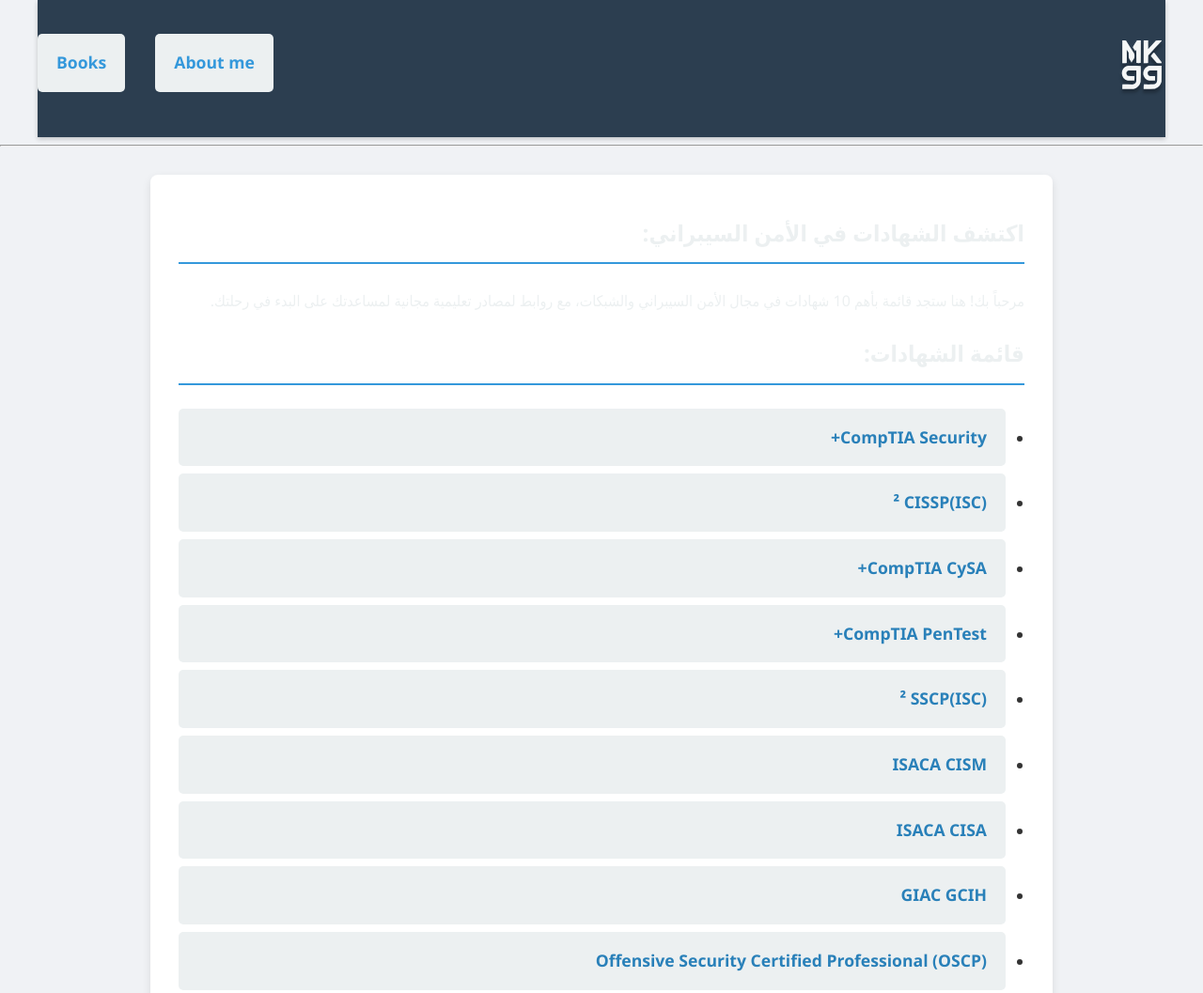
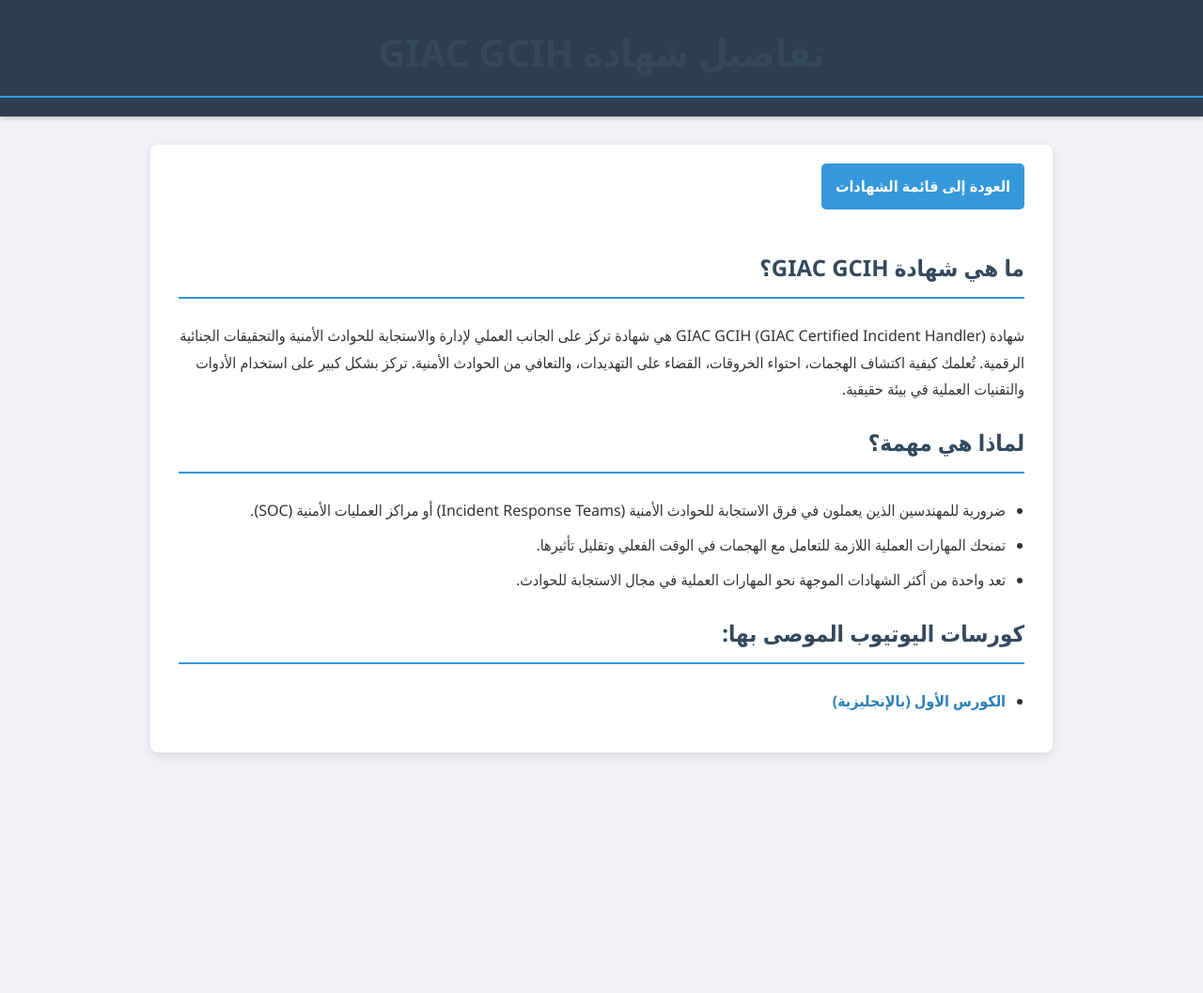
Before and after one commit to khalidhishamcs/khalidhishamcs.github.io, a plain HTML site: page gcih.html in a window 1280 px wide. Shown: the top 1057 px of the page at 94% size. After the commit the page ends 831 px from the top, so only its background shows below. Drawn offline with Linux system fonts and the light colour scheme.

Commit message:
Update gcih.html

```diff
--- a/gcih.html
+++ b/gcih.html
@@ -1,113 +1,78 @@
 <!DOCTYPE html>
 <html lang="ar" dir="rtl">
 <head>
-    <!DOCTYPE html>
-<html lang="ar" dir="rtl">
-<head>
-    <script async src="https://www.googletagmanager.com/gtag/js?id=G-L3BC3C38I2Y"></script>
-<script>
-  window.dataLayer = window.dataLayer || [];
-  function gtag(){dataLayer.push(arguments);}
-  gtag('js', new Date());
-
-  gtag('config', 'G-L3BC3C38I2Y');
-</script>
     <meta charset="UTF-8">
     <meta name="viewport" content="width=device-width, initial-scale=1.0">
-    <title>أهم شهادات الأمن السيبراني والشبكات</title>
+
+    <!-- Google Analytics 4 -->
+    <script async src="https://www.googletagmanager.com/gtag/js?id=G-L3BC3C38I2Y"></script>
+    <script>
+      window.dataLayer = window.dataLayer || [];
+      function gtag(){dataLayer.push(arguments);}
+      gtag('js', new Date());
+      gtag('config', 'G-L3BC3C38I2Y');
+    </script>
+
+    <title>تفاصيل شهادة GIAC GCIH</title>
     <style>
-        /* التنسيقات العامة للعناصر الأساسية */
         body {
             font-family: 'Segoe UI', Tahoma, Geneva, Verdana, sans-serif;
-            color: #dbe2e6;
             line-height: 1.8;
             margin: 0;
             padding: 0;
-            background-color: #222831;
-            color: #1d0404;
+            background-color: #f0f2f5;
+            color: #333;
             direction: rtl;
             text-align: right;
-
         }
-
-        /* تنسيقات رأس الصفحة */
-
-        header{
-            display: flex;
-            justify-content:space-between;
-            align-items: center;
-            margin: 0rem auto;
-            max-width: 1200px;
+        header {
+            background-color: #2c3e50;
+            color: #ffffff;
+            padding: 20px 0;
+            text-align: center;
+            box-shadow: 0 2px 5px rgba(0,0,0,0.2);
         }
-        .nn ul{
-            display: flex;
-            list-style-type: none;
-            gap: 2rem;
-
-        }
-        /* التعديل هنا: لزيادة وضوح الروابط في شريط التنقل على الخلفية الداكنة */
-        .nn li a{
-            text-decoration: none;
-            color: #3498db; /* لون أزرق فاتح وواضح على الخلفية الداكنة */
-            font-weight: bold;
-        }
-        .nn li a:hover{
-            text-decoration: none;
-            color: #ecf0f1; /* لون أبيض فاتح عند التمرير بالماوس */
-        }
-
-        /* تنسيقات الحاوية الرئيسية للمحتوى */
+        header h1 { margin: 0; font-size: 2.5em; }
         .container {
-
             max-width: 900px;
             margin: 30px auto;
             padding: 20px 30px;
-            background-color: #222831;
+            background-color: #ffffff;
             border-radius: 8px;
             box-shadow: 0 4px 10px rgba(0,0,0,0.1);
         }
-
-        /* تنسيقات العناوين الفرعية */
-        h2 {
+        h1, h2 {
             color: #34495e;
             border-bottom: 2px solid #3498db;
             padding-bottom: 10px;
             margin-bottom: 25px;
         }
-
-        /* تنسيقات القوائم (الشهادات) */
-        ul {
-            list-style: none;
-            padding: 0;
-        }
-
-        li {
-            background-color: #ecf0f1;
-            margin-bottom: 15px;
-            padding: 15px 20px;
-            border-radius: 5px;
-            transition: background-color 0.3s ease;
-        }
-
-        li:hover {
-            background-color: #dbe2e6;
-        }
-
-        /* تنسيقات الروابط داخل القائمة الرئيسية */
+        p { margin-bottom: 15px; }
+        ul { list-style: disc; padding-right: 20px; margin-bottom: 20px; }
+        ul li { margin-bottom: 8px; }
         a {
             color: #2980b9;
             text-decoration: none;
             font-weight: bold;
-            display: block;
-            font-size: 1.1em;
         }
-
         a:hover {
             text-decoration: underline;
             color: #1a527c;
         }
-
-        /* تنسيقات تذييل الصفحة */
+        .back-link {
+            display: inline-block;
+            margin-bottom: 20px;
+            background-color: #3498db;
+            color: white;
+            padding: 10px 15px;
+            border-radius: 5px;
+            text-decoration: none;
+            transition: background-color 0.3s ease;
+        }
+        .back-link:hover {
+            background-color: #2980b9;
+            text-decoration: none;
+        }
         footer {
             text-align: center;
             padding: 20px;
@@ -116,65 +81,6 @@
             color: #ffffff;
             font-size: 0.9em;
         }
-
-        /* ملاحظة: لم أضف الـ Media Query لتجنب تغيير الكود الأساسي لك. */
-    </style>
-</head>
-<body>
-    <header >
-        <img src="logo.svg" alt="logo" width="50px">
-
-       <nav class="nn">
-        <ul>
-            <li><a href="about.html">About me</a></li>
-            <li><a href="Books.html">Books</a></li>
-        </ul>
-
-       </nav>
-
-    </header>
-    <hr>
-
-    <div class="container">
-        <h2 style="color: #ecf0f1;">اكتشف الشهادات في الأمن السيبراني:</h2>
-        <p style="color: #ecf0f1;">مرحباً بك! هنا ستجد قائمة بأهم 10 شهادات في مجال الأمن السيبراني والشبكات، مع روابط لمصادر تعليمية مجانية لمساعدتك على البدء في رحلتك.</p>
-
-        <h2 style="color: #ecf0f1;">قائمة الشهادات:</h2>
-        <ul>
-            <li><a href="comptia-security-plus.html">CompTIA Security+</a></li>
-            <li><a href="cissp.html"> (ISC)² CISSP</a></li>
-            <li><a href="comptia-cysa-plus.html">CompTIA CySA+</a></li>
-            <li><a href="comptia-pentest-plus.html">CompTIA PenTest+</a></li>
-            <li><a href="sscp.html"> (ISC)² SSCP</a></li>
-            <li><a href="cism.html">ISACA CISM</a></li>
-            <li><a href="cisa.html">ISACA CISA</a></li>
-            <li><a href="gcih.html">GIAC GCIH</a></li>
-            <li><a href="oscp.html">Offensive Security Certified Professional (OSCP)</a></li>
-            <li><a href="ccsp.html"> (ISC)² CCSP</a></li>
-        </ul>
-    </div>
-
-
-</body>
-</html>
-    <meta charset="UTF-8">
-    <meta name="viewport" content="width=device-width, initial-scale=1.0">
-    <title>تفاصيل شهادة GIAC GCIH</title>
-    <style>
-        /* التنسيقات العامة للعناصر الأساسية */
-        body { font-family: 'Segoe UI', Tahoma, Geneva, Verdana, sans-serif; line-height: 1.8; margin: 0; padding: 0; background-color: #f0f2f5; color: #333; direction: rtl; text-align: right; }
-        header { background-color: #2c3e50; color: #ffffff; padding: 20px 0; text-align: center; box-shadow: 0 2px 5px rgba(0,0,0,0.2); }
-        header h1 { margin: 0; font-size: 2.5em; }
-        .container { max-width: 900px; margin: 30px auto; padding: 20px 30px; background-color: #ffffff; border-radius: 8px; box-shadow: 0 4px 10px rgba(0,0,0,0.1); }
-        h1, h2 { color: #34495e; border-bottom: 2px solid #3498db; padding-bottom: 10px; margin-bottom: 25px; }
-        p { margin-bottom: 15px; }
-        ul { list-style: disc; padding-right: 20px; margin-bottom: 20px; }
-        ul li { margin-bottom: 8px; }
-        a { color: #2980b9; text-decoration: none; font-weight: bold; }
-        a:hover { text-decoration: underline; color: #1a527c; }
-        .back-link { display: inline-block; margin-bottom: 20px; background-color: #3498db; color: white; padding: 10px 15px; border-radius: 5px; text-decoration: none; transition: background-color 0.3s ease; }
-        .back-link:hover { background-color: #2980b9; text-decoration: none; }
-        footer { text-align: center; padding: 20px; margin-top: 40px; background-color: #2c3e50; color: #ffffff; font-size: 0.9em; }
     </style>
 </head>
 <body>
@@ -183,21 +89,21 @@
     </header>
     <div class="container">
         <a href="index.html" class="back-link">العودة إلى قائمة الشهادات</a>
+
         <h2>ما هي شهادة GIAC GCIH؟</h2>
         <p>شهادة GIAC GCIH (GIAC Certified Incident Handler) هي شهادة تركز على الجانب العملي لإدارة والاستجابة للحوادث الأمنية والتحقيقات الجنائية الرقمية. تُعلمك كيفية اكتشاف الهجمات، احتواء الخروقات، القضاء على التهديدات، والتعافي من الحوادث الأمنية. تركز بشكل كبير على استخدام الأدوات والتقنيات العملية في بيئة حقيقية.</p>
+
         <h2>لماذا هي مهمة؟</h2>
         <ul>
             <li>ضرورية للمهندسين الذين يعملون في فرق الاستجابة للحوادث الأمنية (Incident Response Teams) أو مراكز العمليات الأمنية (SOC).</li>
             <li>تمنحك المهارات العملية اللازمة للتعامل مع الهجمات في الوقت الفعلي وتقليل تأثيرها.</li>
             <li>تعد واحدة من أكثر الشهادات الموجهة نحو المهارات العملية في مجال الاستجابة للحوادث.</li>
         </ul>
+
         <h2>كورسات اليوتيوب الموصى بها:</h2>
         <ul>
-            <p> هذا الكورس باللغة الانجليزية</p>
-
-            <li><a href="https://youtu.be/rf671Xbkowg?feature=shared" target="_blank">الكورس الاول</a></li>
+            <li><a href="https://youtu.be/rf671Xbkowg?feature=shared" target="_blank">الكورس الأول (بالإنجليزية)</a></li>
         </ul>
     </div>
-
 </body>
 </html>
```
